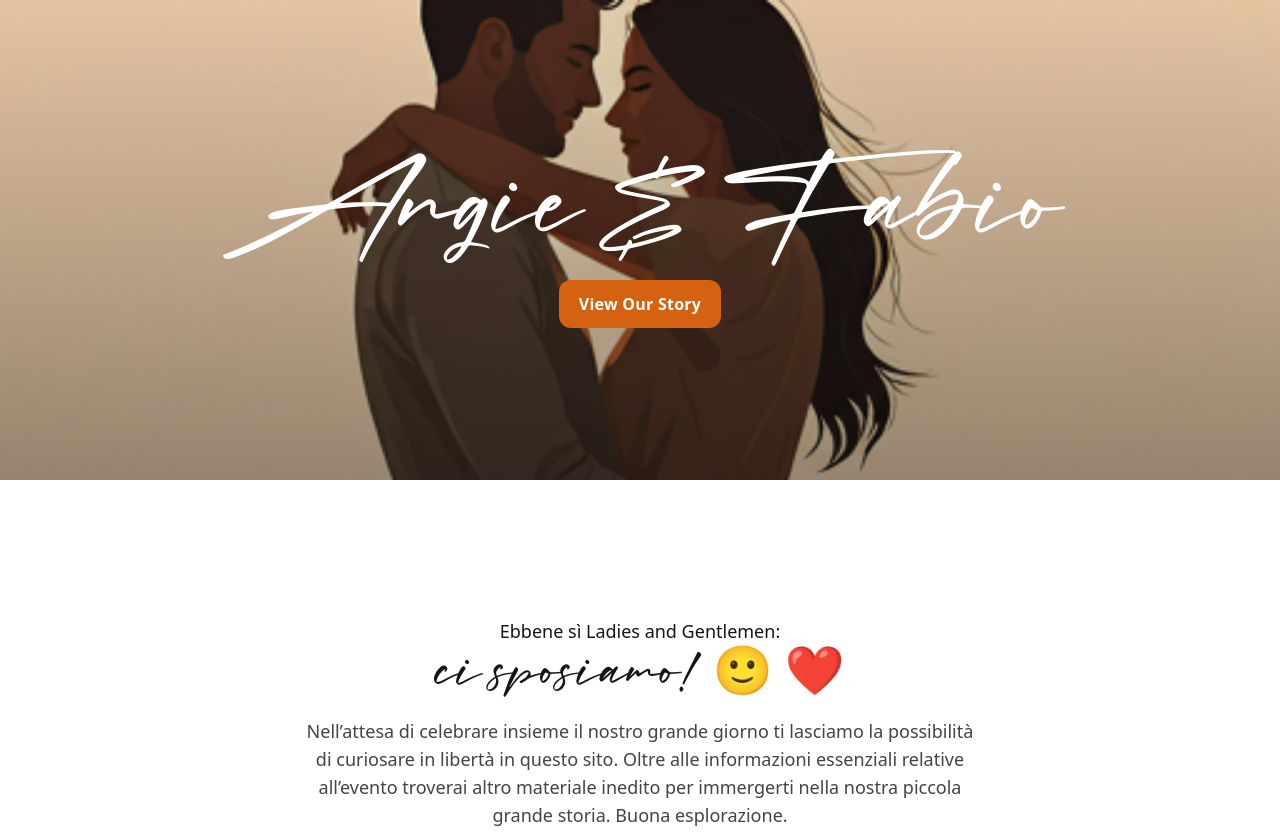
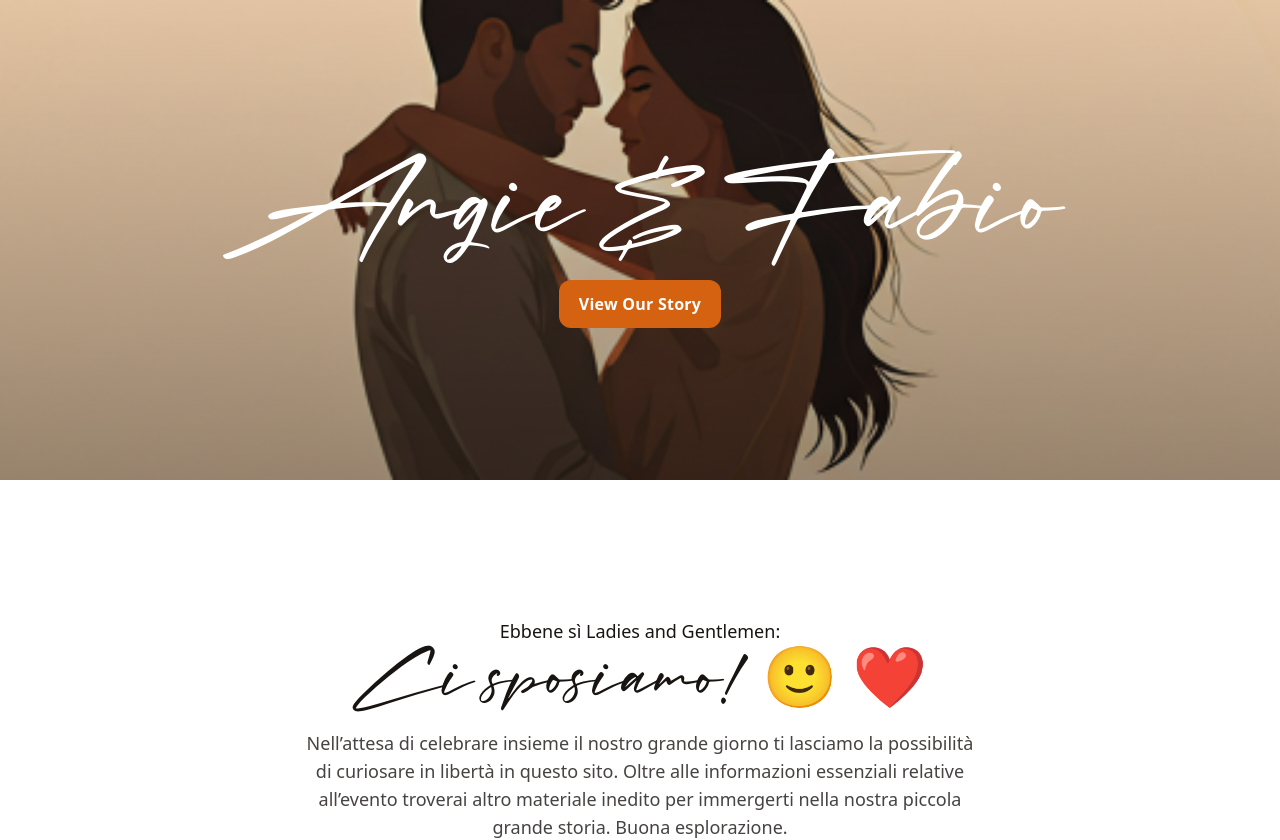
Before and after one commit to fabioper85/wed-times, a Next.js app: page / in a window 1280 px wide. Shown: the top 840 px of the page. Built offline with nearby package versions, Linux system fonts and the light colour scheme; a web font is replaced by a local one.

Commit message:
Emphasize welcome heading

```diff
--- a/src/components/Info.tsx
+++ b/src/components/Info.tsx
@@ -29,7 +29,7 @@ const Info: React.FC = () => {
             Ebbene sì Ladies and Gentlemen:
           </span>
           <br />
-          <span className="font-rockidate">ci sposiamo! 🙂 ❤️</span>
+          <span className="font-rockidate text-5xl sm:text-6xl">Ci sposiamo! 🙂 ❤️</span>
         </h2>
         <p className="mx-auto mt-6 max-w-2xl font-lexend-deca text-base leading-8 text-[#181411]/80 sm:text-lg">
           Nell’attesa di celebrare insieme il nostro grande giorno ti lasciamo la possibilità di curiosare in libertà in questo sito. Oltre alle informazioni essenziali relative all’evento troverai altro materiale inedito per immergerti nella nostra piccola grande storia. Buona esplorazione.
```
